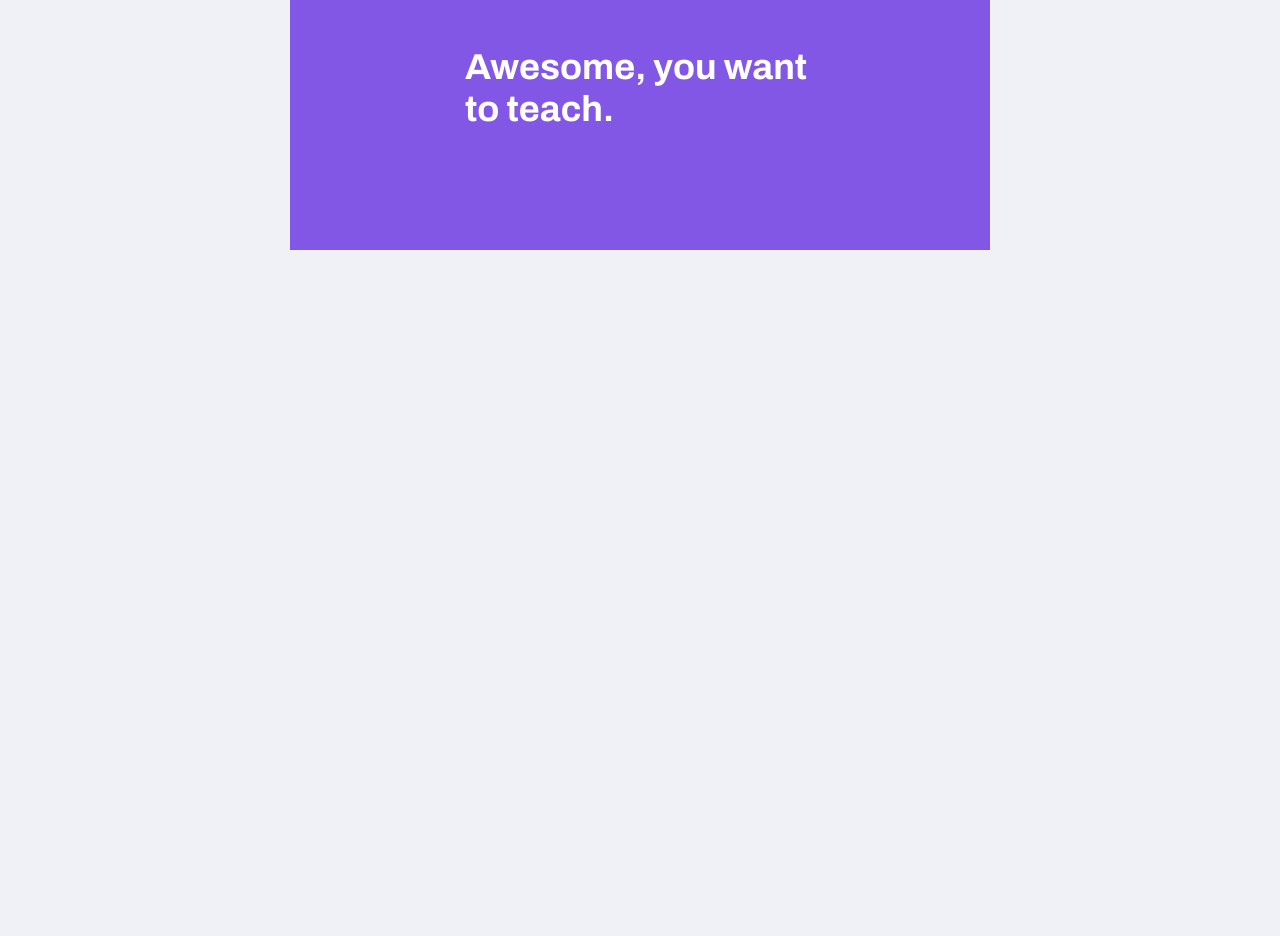
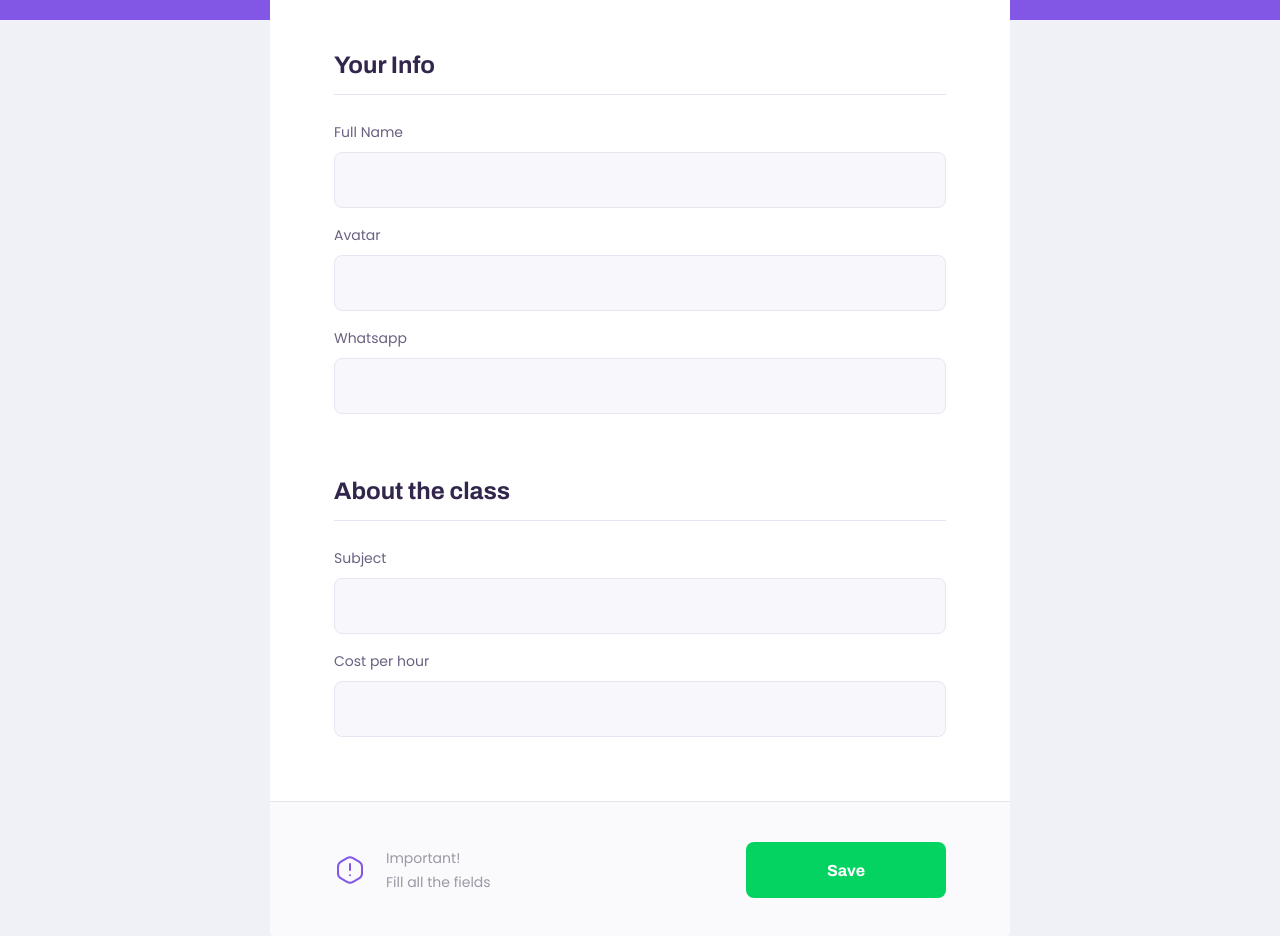
Before and after one commit to sergiohgp/Proffy_NLW, a React (Create React App) app: page /give-classes in a window 1280 px wide. Shown: the part 320-1256 px from the top of the page. Before the commit the page ends 800 px from the top, so only its background shows below. Built offline with nearby package versions, Linux system fonts and the light colour scheme.

Commit message:
Input component & teachers form styles

```diff
--- /dev/null
+++ b/src/components/Input/index.tsx
@@ -0,0 +1,19 @@
+import React, { InputHTMLAttributes } from 'react'
+
+import './styles.css'
+
+interface InputProps extends InputHTMLAttributes<HTMLInputElement> {
+    name: string
+    label: string
+}
+
+const Input: React.FC<InputProps> = ({ label, name, ...rest }) => {
+    return (
+        <div className="input-block">
+            <label htmlFor={name}>{label}</label>
+            <input type="text" id={name} {...rest} />
+        </div>
+    )
+}
+
+export default Input
--- /dev/null
+++ b/src/components/Input/styles.css
@@ -0,0 +1,34 @@
+.input-block {
+    position: relative;
+}
+
+.input-block + .input-block {
+    margin-top: 1.4rem;
+}
+
+.input-block label {
+    font-size: 1.4rem;
+}
+
+.input-block input {
+    width: 100%;
+    height: 5.6rem;
+    margin-top: 0.8rem;
+    border-radius: 0.8rem;
+    background: var(--color-input-background);
+    border: 1px solid var(--color-line-in-white);
+    outline: 0;
+    padding: 0 1.6rem;
+    font: 1.6rem ARchivo;
+}
+
+.input-block:focus-within::after {
+    width: calc(100% - 3.2rem);
+    height: 2px;
+    content: '';
+    background: var(--color-primary-light);
+    position: absolute;
+    left: 1.6rem;
+    right: 1.6rem;
+    bottom: 0;
+}
--- a/src/components/PageHeader/index.tsx
+++ b/src/components/PageHeader/index.tsx
@@ -9,6 +9,7 @@ import './styles.css'
 
 interface PageHeaderProps {
     title: string
+    description?: string
 }
 
 const PageHeader: React.FC<PageHeaderProps> = (props) => {
@@ -23,6 +24,8 @@ const PageHeader: React.FC<PageHeaderProps> = (props) => {
 
             <div className="header-content">
                 <strong>{props.title}</strong>
+                {props.description && <p>{props.description}</p>}
+
                 {props.children}
             </div>
         </header>
--- a/src/components/PageHeader/styles.css
+++ b/src/components/PageHeader/styles.css
@@ -40,6 +40,14 @@
     color: var(--color-title-in-primary);
 }
 
+.page-header .header-content p {
+    max-width: 30rem;
+    font-size: 1.6rem;
+    line-height: 2.6rem;
+    color: var(--color-text-in-primary);
+    margin-top: 2.4rem;
+}
+
 @media (min-width: 700px) {
     .page-header {
         height: 340px;
--- a/src/pages/TeacherForm/index.tsx
+++ b/src/pages/TeacherForm/index.tsx
@@ -2,10 +2,44 @@ import React from 'react'
 
 import PageHeader from '../../components/PageHeader'
 
+import './styles.css'
+import Input from '../../components/Input'
+
+import warningIcon from '../../assets/images/icons/warning.svg'
+
 function TeacherFrom() {
     return (
         <div id="page-teacher-form" className="container">
-            <PageHeader title="Awesome, you want to teach." />
+            <PageHeader
+                title="Awesome, you want to teach."
+                description="The first step is to fullfil the subscription form"
+            />
+
+            <main>
+                <fieldset>
+                    <legend>Your Info</legend>
+                    <Input name="name" label="Full Name" />
+                    <Input name="avatar" label="Avatar" />
+                    <Input type="number" name="whatsapp" label="Whatsapp" />
+
+                </fieldset>
+
+                <fieldset>
+                    <legend>About the class</legend>
+                    <Input name="subject" label="Subject" />
+                    <Input name="cost" label="Cost per hour" />
+
+                </fieldset>
+
+                <footer>
+                    <p>
+                        <img src={warningIcon} alt="Important Notice" />
+                        Important! <br />
+                        Fill all the fields
+                    </p>
+                    <button type="button">Save</button>
+                </footer>
+            </main>
         </div>
     )
 }
--- /dev/null
+++ b/src/pages/TeacherForm/styles.css
@@ -0,0 +1,110 @@
+#page-teacher-form {
+    width: 100vw;
+    height: 100vh;
+}
+
+#page-teacher-form .page-header .header-content {
+    margin-bottom: 6.4rem;
+}
+
+#page-teacher-form main {
+    background: var(--color-box-base);
+    width: 100%;
+    max-width: 74rem;
+    border-radius: 0.8rem;
+    margin: -3.2rem auto 3.2rem;
+    padding-top: 6.4rem;
+    overflow: hidden;
+}
+
+#page-teacher-form main fieldset {
+    border: 0;
+    padding: 0 2.4rem;
+}
+
+#page-teacher-form main fieldset + fieldset {
+    margin-top: 6.4rem;
+}
+
+#page-teacher-form main fieldset legend {
+    font: 700 2.4rem Archivo;
+    color: var(--color-text-title);
+    margin-bottom: 2.4rem;
+    display: flex;
+    align-items: center;
+    justify-content: space-between;
+    width: 100%;
+    padding-bottom: 1.6rem;
+    border-bottom: 1px solid var(--color-line-in-white);
+}
+
+#page-teacher-form main footer {
+    padding: 4rem 2.4rem;
+    background: var(--color-box-footer);
+    border-top: 1px solid var(--color-line-in-white);
+    margin-top: 6.4rem;
+}
+
+#page-teacher-form main footer p {
+    display: flex;
+    align-items: center;
+    justify-content: center;
+    font-size: 1.4rem;
+    line-height: 2.4rem;
+    color: var(--color-text-complement);
+}
+
+#page-teacher-form main footer p img {
+    margin-right: 2rem;
+}
+
+#page-teacher-form main footer button {
+    width: 100%;
+    height: 5.6rem;
+    background: var(--color-secondary);
+    color: var(--color-button-text);
+    border: 0;
+    border-radius: 0.8rem;
+    cursor: pointer;
+    font: 700 1.6rem Archivo;
+    display: flex;
+    align-items: center;
+    justify-content: center;
+    text-decoration: none;
+    transition: background-color 0.2s;
+    margin-top: 3.2rem;
+}
+
+#page-teacher-form main footer button:hover {
+    background: var(--color-secondary-dark);
+}
+
+@media (min-width: 700px) {
+    #page-teacher-form {
+        max-width: 100vw;
+    }
+
+    #page-teacher-form .page-header .header-content {
+        margin-bottom: 0;
+    }
+
+    #page-teacher-form main fieldset {
+        padding: 0 6.4rem;
+    }
+
+    #page-teacher-form main footer {
+        padding: 4.0rem 6.4rem;
+        display: flex;
+        align-items: center;
+        justify-content: space-between;
+    }
+
+    #page-teacher-form main footer p {
+        justify-content: space-between;
+    }
+
+    #page-teacher-form main footer button {
+        width: 20rem;
+        margin-top: 0;
+    }
+}
--- a/src/pages/TeacherList/index.tsx
+++ b/src/pages/TeacherList/index.tsx
@@ -6,6 +6,7 @@ import TeacherItem from '../../components/TeacherItem'
 
 
 import './styles.css'
+import Input from '../../components/Input'
 
 
 function TeacherList() {
@@ -13,20 +14,9 @@ function TeacherList() {
         <div id="page-teacher-list" className="container">
             <PageHeader title="Available Proffys.">
                 <form id="search-teachers">
-                    <div className="input-block">
-                        <label htmlFor="subject">Subject</label>
-                        <input type="text" id="subject" />
-                    </div>
-
-                    <div className="input-block">
-                        <label htmlFor="week-day">Week day</label>
-                        <input type="text" id="week-day" />
-                    </div>
-
-                    <div className="input-block">
-                        <label htmlFor="time">Time</label>
-                        <input type="text" id="time" />
-                    </div>
+                    <Input name="subject" label="Subject" />
+                    <Input name="week-day" label="Week day" />
+                    <Input type="time" name="time" label="Time" />
                 </form>
 
             </PageHeader>
--- a/src/pages/TeacherList/styles.css
+++ b/src/pages/TeacherList/styles.css
@@ -2,8 +2,6 @@
     width: 100vw;
     height: 100vh;
 }
-
-
 
 #search-teachers {
     margin-top:  3.2rem;
@@ -11,41 +9,6 @@
 
 #search-teachers label {
     color: var(--color-text-in-primary);
-}
-
-#search-teachers .input-block {
-    position: relative;
-}
-
-#search-teachers .input-block + .input-block {
-    margin-top: 1.4rem;
-}
-
-#search-teachers .input-block label {
-    font-size: 1.4rem;
-}
-
-#search-teachers .input-block input {
-    width: 100%;
-    height: 5.6rem;
-    margin-top: 0.8rem;
-    border-radius: 0.8rem;
-    background: var(--color-input-background);
-    border: 1px solid var(--color-line-in-white);
-    outline: 0;
-    padding: 0 1.6rem;
-    font: 1.6rem ARchivo;
-}
-
-#search-teachers .input-block:focus-within::after {
-    width: calc(100% - 3.2rem);
-    height: 2px;
-    content: '';
-    background: var(--color-primary-light);
-    position: absolute;
-    left: 1.6rem;
-    right: 1.6rem;
-    bottom: 0;
 }
 
 #page-teacher-list main {
```
